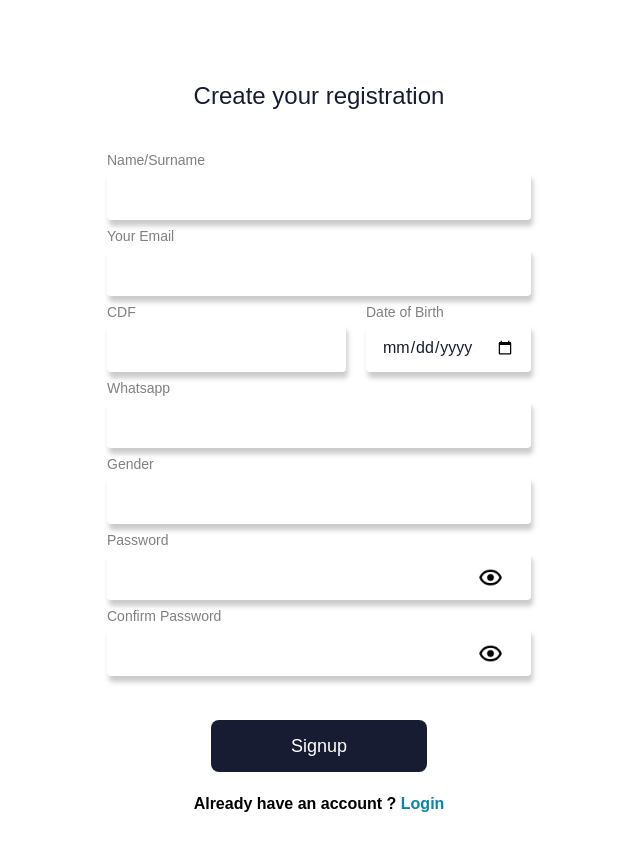
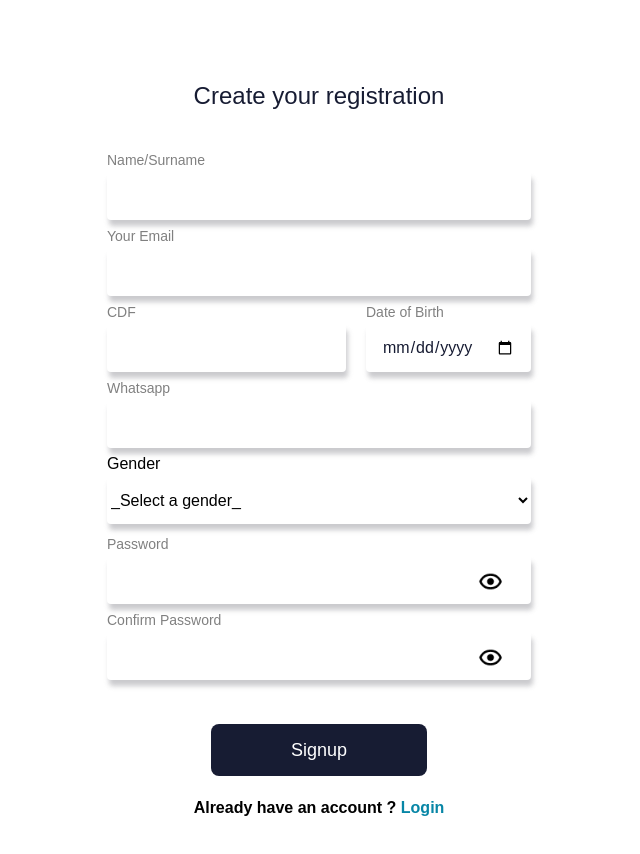
Before and after one commit to asjadcommon123/money-pay, a React (Create React App) app: page /signup in a window 1280 px wide. Shown: the top 854 px of the page, without its empty margins (321-961 px from the left). Built offline with nearby package versions, Linux system fonts and the light colour scheme.

Commit message:
bug fixes

```diff
--- a/package.json
+++ b/package.json
@@ -3,6 +3,7 @@
   "version": "0.1.0",
   "private": true,
   "dependencies": {
+    "@reduxjs/toolkit": "^1.9.3",
     "@testing-library/jest-dom": "^5.16.5",
     "@testing-library/react": "^13.4.0",
     "@testing-library/user-event": "^13.5.0",
@@ -11,8 +12,10 @@
     "react": "^18.2.0",
     "react-dom": "^18.2.0",
     "react-hot-toast": "^2.4.0",
+    "react-redux": "^8.0.5",
     "react-router-dom": "^6.8.1",
     "react-scripts": "5.0.1",
+    "redux-persist": "^6.0.0",
     "web-vitals": "^2.1.4",
     "yup": "^1.0.0"
   },
--- a/src/App.js
+++ b/src/App.js
@@ -14,7 +14,6 @@ function App() {
           <Route exact path="/login" element={<Login />} />
           <Route exact path="/signup" element={<Registration />} />
           <Route exact path="/dashboard" element={<Dashboard />} />
-
           <Route exact path="/checkout" element={<Checkout />} />
         </Routes>
       </Router>
--- /dev/null
+++ b/src/api/auth/index.js
@@ -0,0 +1,28 @@
+import toast from 'react-hot-toast';
+import instance from '../../apiInstance';
+
+export const loginUser = async (body) => {
+  try {
+    const response = await instance({
+      method: 'post',
+      url: 'login',
+      data: body,
+    });
+    return response.data.access_token;
+  } catch (error) {
+    toast.error(error.response.data.detail);
+  }
+};
+
+export const registerUser = async (body) => {
+  try {
+    const response = await instance({
+      method: 'post',
+      url: 'register',
+      data: body,
+    });
+    return response.data;
+  } catch (error) {
+    console.log(error);
+  }
+};
--- /dev/null
+++ b/src/apiInstance.js
@@ -0,0 +1,39 @@
+import axios from 'axios';
+
+const instance = axios.create({
+  baseURL: 'https://testapp1-khaki.vercel.app/',
+});
+
+let store;
+
+export const injectStore = (_store) => {
+  store = _store;
+};
+
+instance.interceptors.request.use((config) => {
+  const {
+    auth: { token },
+  } = store.getState();
+
+  const { noToken } = config.headers;
+  delete config.headers.noToken;
+
+  if (!token || noToken) return config;
+
+  const newConfig = {
+    ...config,
+    headers: {
+      ...config.headers,
+      Authorization: `Bearer ${token}`,
+    },
+  };
+  return newConfig;
+});
+export default instance;
+
+// headers: {
+//     Authorization: 'Bearer ',
+//     Accept: 'application/json',
+//     'Content-Type': 'application/json',
+//   },
+//   // .. other options
--- a/src/index.js
+++ b/src/index.js
@@ -1,15 +1,22 @@
-import React from "react";
-import ReactDOM from "react-dom/client";
-import "./index.css";
-import App from "./App";
-import reportWebVitals from "./reportWebVitals";
-import { Toaster } from "react-hot-toast";
+import React from 'react';
+import ReactDOM from 'react-dom/client';
+import { Toaster } from 'react-hot-toast';
+import { Provider } from 'react-redux';
+import { PersistGate } from 'redux-persist/integration/react';
+import App from './App';
+import './index.css';
+import reportWebVitals from './reportWebVitals';
+import store, { persistor } from './store';
 
-const root = ReactDOM.createRoot(document.getElementById("root"));
+const root = ReactDOM.createRoot(document.getElementById('root'));
 root.render(
   <React.StrictMode>
-    <Toaster />
-    <App />
+    <Provider store={store}>
+      <PersistGate loading={null} persistor={persistor}>
+        <Toaster position="top-center" />
+        <App />
+      </PersistGate>
+    </Provider>
   </React.StrictMode>
 );
 
--- a/src/pages/Dashboard.jsx
+++ b/src/pages/Dashboard.jsx
@@ -1,48 +1,32 @@
-import axios from 'axios';
 import React, { useEffect, useRef, useState } from 'react';
+import { useDispatch, useSelector } from 'react-redux';
 import DashboardFooter from '../components/DashboardFooter';
 import ImageCard from '../components/ImageCard';
 import Loading from '../components/loader/Loading';
 import Notification from '../components/Notification';
+import {
+  pageCounter,
+  updateProfilesList,
+  uploadProfiles,
+} from '../redux/DashboardSlice';
 
 const Dashboard = () => {
-  const [dataItems, setDataItems] = useState([]);
-  const [isLoading, setIsLoading] = useState(false);
   const [isFetching, setIsFetching] = useState(false);
-  const [pageState, setPageState] = useState(0);
   const listener = useRef(true);
-
-  const getProfiles = (page) => {
-    const items = JSON.parse(localStorage.getItem('token'));
-    const url = `https://testapp1-khaki.vercel.app/feed?page=${page}&page_size=15`;
-    axios
-      .get(url, {
-        headers: {
-          Authorization: 'Bearer ' + items,
-          Accept: 'application/json',
-          'Content-Type': 'application/json',
-        },
-      })
-      .then((res) => {
-        setDataItems((prev) => [...prev, ...res.data]);
-        setIsLoading(false);
-      })
-      .catch((err) => {
-        console.log(err);
-      });
-  };
+  const { isLoading, pageNumber, profiles } = useSelector(
+    (state) => state.dashboard
+  );
+  const dispatch = useDispatch();
 
   const increase = () => {
-    // setIsFetching(true);
-    setPageState((prev) => prev + 1);
-    console.log(pageState);
+    dispatch(pageCounter());
+    setIsFetching(false);
   };
 
   useEffect(() => {
     if (listener.current) {
       listener.current = false;
-      setIsLoading(true);
-      getProfiles(pageState);
+      dispatch(uploadProfiles(pageNumber));
     }
     // eslint-disable-next-line react-hooks/exhaustive-deps
   }, []);
@@ -53,10 +37,10 @@ const Dashboard = () => {
     if (listInnerRef.current) {
       const { scrollTop, scrollHeight, clientHeight } = listInnerRef.current;
       if (scrollTop + clientHeight === scrollHeight) {
-        increase();
+        setIsFetching(true);
         setTimeout(() => {
-          getProfiles(pageState);
-          setIsFetching(false);
+          increase();
+          dispatch(updateProfilesList(pageNumber));
         }, 1500);
         return;
       }
@@ -66,7 +50,6 @@ const Dashboard = () => {
   return (
     <div className="relative overflow-auto px-6 flex flex-col items-center pb-24 justify-center pt-20 bg-hero-pattern h-screen ">
       <Notification />
-      <button onClick={increase}>click</button>
       {isLoading ? (
         <Loading />
       ) : (
@@ -75,7 +58,7 @@ const Dashboard = () => {
           ref={listInnerRef}
           className=" mt-10 overflow-auto h-screen"
         >
-          {dataItems?.map(({ URL, likes, id }, idx) => {
+          {profiles?.map(({ URL, likes, id }, idx) => {
             return (
               <div key={idx} className="flex justify-center max-w-[786px]  ">
                 <ImageCard src={URL} likes={likes} id={id} />
--- a/src/pages/Login.jsx
+++ b/src/pages/Login.jsx
@@ -1,18 +1,18 @@
-import axios from 'axios';
 import { useFormik } from 'formik';
-import React, { useState } from 'react';
-import toast from 'react-hot-toast';
+import React from 'react';
+import { useDispatch, useSelector } from 'react-redux';
 import { useNavigate } from 'react-router-dom';
 import ErrorMessage from '../components/ErrorMessage';
 import InputField from '../components/Input';
 import Loading from '../components/loader/Loading';
+import { userLogin } from '../redux/authSlice';
 import { loginSchema } from '../validation/Schema';
 import './pages.css';
+
 const Login = () => {
-  const [errorMessage, setErrorMessage] = useState('');
-  const [authenticationError, setAuthenticationError] = useState(false);
-  const [isLoading, setIsloading] = useState(false);
   const navigate = useNavigate();
+  const { isLoading } = useSelector((state) => state.auth);
+  const dispatch = useDispatch();
   const formik = useFormik({
     initialValues: {
       email: '',
@@ -20,34 +20,15 @@ const Login = () => {
     },
     validationSchema: loginSchema,
     onSubmit: (values) => {
-      setIsloading(true);
-      const url = 'https://testapp1-khaki.vercel.app/login';
       const body = {
         email: formik.values.email,
         password: formik.values.password,
       };
-      axios
-        .post(url, body, {
-          headers: {
-            Accept: 'application/json',
-            'Content-Type': 'application/json',
-          },
-        })
-        .then(function (response) {
-          const token = response.data.access_token;
-          localStorage.setItem('token', JSON.stringify(token));
-          toast.success('logged In');
-          setIsloading(false);
+      dispatch(userLogin(body)).then((data) => {
+        if (!data.payload.code) {
           navigate('/dashboard');
-        })
-        .catch((res) => {
-          setErrorMessage(res.response.data.detail);
-          setAuthenticationError(true);
-          setTimeout(() => {
-            setAuthenticationError(false);
-            setIsloading(false);
-          }, 1200);
-        });
+        }
+      });
     },
   });
   return (
@@ -60,11 +41,6 @@ const Login = () => {
           <h1 className="text-2xl font-medium mb-10 w-full text-center text-[#171C33]">
             Log in and start earning
           </h1>
-          {authenticationError && (
-            <p className="text-danger-red text-center text-sm font-semibold mb-3">
-              {errorMessage}
-            </p>
-          )}
           <InputField
             type="text"
             label="Email"
--- a/src/pages/Registration.jsx
+++ b/src/pages/Registration.jsx
@@ -1,29 +1,30 @@
 import { useFormik } from 'formik';
-import React, { useState } from 'react';
-// import { toast } from "react-hot-toast";
-import axios from 'axios';
+import React from 'react';
 import toast from 'react-hot-toast';
+import { useDispatch, useSelector } from 'react-redux';
 import { useNavigate } from 'react-router-dom';
 import ErrorMessage from '../components/ErrorMessage';
 import InputField from '../components/Input';
+import Loading from '../components/loader/Loading';
+import { userRegister } from '../redux/authSlice';
 import { registrationSchema } from '../validation/Schema';
 import './pages.css';
 const Registration = () => {
-  const [errorMessage, setErrorMessage] = useState('');
-  const [authenticationError, setAuthenticationError] = useState(false);
+  const dispatch = useDispatch();
+  const { isLoading } = useSelector((state) => state.auth);
   const formik = useFormik({
     initialValues: {
       email: '',
       name: '',
       cdf: '',
       dob: '',
+      gender: '',
       password: '',
       confirmPassword: '',
       whatsapp: '',
     },
     validationSchema: registrationSchema,
     onSubmit: () => {
-      const url = 'https://testapp1-khaki.vercel.app/register';
       const body = {
         name: formik.values.name,
         email: formik.values.email,
@@ -31,24 +32,13 @@ const Registration = () => {
         password: formik.values.password,
         confirmPassword: formik.values.confirmPassword,
       };
-      axios
-        .post(url, body, {
-          headers: {
-            Accept: 'application/json',
-            'Content-Type': 'application/json',
-          },
-        })
-        .then(function (response) {
-          toast.success('Signed up Sucessfully');
-          navigate('/login');
-        })
-        .catch((res) => {
-          setErrorMessage(res.response.data.detail);
-          setAuthenticationError(true);
-          setTimeout(() => {
-            setAuthenticationError(false);
-          }, 1200);
-        });
+
+      dispatch(userRegister(body)).then((data) => {
+        if (data.payload) {
+          navigate('/dashboard');
+        }
+        toast.error('An error occured');
+      });
     },
   });
 
@@ -63,11 +53,6 @@ const Registration = () => {
           onSubmit={formik.handleSubmit}
           className=" form w-full  p-4 pb-12 rounded-xl "
         >
-          {authenticationError && (
-            <p className="text-danger-red text-center text-sm font-semibold mb-3">
-              {errorMessage}
-            </p>
-          )}
           <InputField
             plain
             label="Name/Surname"
@@ -140,33 +125,31 @@ const Registration = () => {
             <ErrorMessage>{formik.errors.email}</ErrorMessage>
           ) : null}
 
-          <InputField
-            plain
-            type="text"
+          <label for="gender">Gender</label>
+          <select
+            name="gender"
             id="gender"
-            label="Gender"
-            name="gender"
             onChange={formik.handleChange}
             onBlur={formik.handleBlur}
             value={formik.values.gender}
-          />
+            className="w-full shadow-xl rounded h-12 mb-2 bg-white outline-none"
+          >
+            <option value="" label="_Select a gender_">
+              Select a gender
+            </option>
+            <option className="cursor-pointer" value="Male">
+              Male
+            </option>
+            <option className="cursor-pointer" value="Female">
+              Female
+            </option>
+            <option className="cursor-pointer" value="Prefer not to say">
+              Prefer not to say
+            </option>
+          </select>
           {formik.touched.gender && formik.errors.gender ? (
             <ErrorMessage>{formik.errors.email}</ErrorMessage>
           ) : null}
-
-          {/* <label for="gender">Gender</label>
-          {/* <select
-            name="gender"
-            id="gender"
-            className="w-full shadow-xl rounded h-12 mb-2"
-          >
-            <option className="cursor-pointer" value="male">
-              Male
-            </option>
-            <option className="cursor-pointer" value="female">
-              Female
-            </option>
-          </select> */}
           <InputField
             type="password"
             id="password"
@@ -198,7 +181,7 @@ const Registration = () => {
               type="submit"
               className=" px-20 py-3 bg-[#171C33] rounded-lg text-[#fff] font-medium text-lg mt-10"
             >
-              Signup
+              {isLoading ? <Loading /> : 'Signup'}
             </button>
           </div>
           <p className="text-center mt-5 font-semibold">
--- /dev/null
+++ b/src/redux/DashboardSlice.jsx
@@ -0,0 +1,46 @@
+import { createAsyncThunk, createSlice } from '@reduxjs/toolkit';
+import { getProfiles } from '../api/dashboard';
+
+const initialState = {
+  isLoading: false,
+  pageNumber: 2,
+  profiles: [],
+};
+
+export const uploadProfiles = createAsyncThunk(
+  'dashboard/uploadProfiles',
+  getProfiles
+);
+export const updateProfilesList = createAsyncThunk(
+  'dashboard/uploadProfilesList',
+  getProfiles
+);
+
+export const dashboardSlice = createSlice({
+  name: 'dashboard',
+  initialState,
+  reducers: {
+    pageCounter: (state) => {
+      state.pageNumber = state.pageNumber + 1;
+    },
+  },
+  extraReducers: (builder) => {
+    builder.addCase(uploadProfiles.fulfilled, (state, action) => {
+      state.profiles = action.payload;
+      state.isLoading = false;
+    });
+    builder.addCase(uploadProfiles.pending, (state) => {
+      state.isLoading = true;
+    });
+    builder.addCase(uploadProfiles.rejected, (state) => {
+      state.isLoading = false;
+    });
+    builder.addCase(updateProfilesList.fulfilled, (state, action) => {
+      state.profiles = [...state.profiles, ...action.payload];
+    });
+  },
+});
+
+export const { pageCounter } = dashboardSlice.actions;
+
+export default dashboardSlice.reducer;
--- /dev/null
+++ b/src/redux/authSlice.jsx
@@ -0,0 +1,41 @@
+import { createAsyncThunk, createSlice } from '@reduxjs/toolkit';
+import { loginUser, registerUser } from '../api/auth';
+
+export const userLogin = createAsyncThunk('auth/userLogin', loginUser);
+export const userRegister = createAsyncThunk('auth/userRegister', registerUser);
+
+const initialState = {
+  token: null,
+  isLoading: false,
+};
+
+export const authSlice = createSlice({
+  name: 'auth',
+  initialState,
+  reducers: {},
+  extraReducers: (builder) => {
+    builder.addCase(userLogin.fulfilled, (state, action) => {
+      state.token = action.payload;
+      state.isLoading = false;
+    });
+    builder.addCase(userLogin.rejected, (state) => {
+      state.token = null;
+      state.isLoading = false;
+    });
+    builder.addCase(userLogin.pending, (state) => {
+      state.isLoading = true;
+    });
+
+    builder.addCase(userRegister.fulfilled, (state, action) => {
+      state.isLoading = false;
+    });
+    builder.addCase(userRegister.rejected, (state) => {
+      state.isLoading = false;
+    });
+    builder.addCase(userRegister.pending, (state) => {
+      state.isLoading = true;
+    });
+  },
+});
+
+export default authSlice.reducer;
--- /dev/null
+++ b/src/store.js
@@ -0,0 +1,43 @@
+import { combineReducers, configureStore } from '@reduxjs/toolkit';
+import {
+  FLUSH,
+  PAUSE,
+  PERSIST,
+  persistReducer,
+  persistStore,
+  PURGE,
+  REGISTER,
+  REHYDRATE,
+} from 'redux-persist';
+import authSliceReducer from '../src/redux/authSlice';
+import dashboardReducer from '../src/redux/DashboardSlice';
+import { injectStore } from './apiInstance';
+
+// import { FLUSH, PAUSE, PERSIST, persistReducer, PURGE, REGISTER, REHYDRATE } from 'redux-persist';
+import storage from 'redux-persist/lib/storage';
+
+const persistConfig = {
+  key: 'root',
+  version: 1,
+  storage,
+};
+
+const rootReducer = combineReducers({
+  auth: authSliceReducer,
+  dashboard: dashboardReducer,
+});
+
+export const persistedReducer = persistReducer(persistConfig, rootReducer);
+
+const store = configureStore({
+  reducer: persistedReducer,
+  middleware: (getDefaultMiddleware) =>
+    getDefaultMiddleware({
+      serializableCheck: {
+        ignoredActions: [FLUSH, REHYDRATE, PAUSE, PERSIST, PURGE, REGISTER],
+      },
+    }),
+});
+injectStore(store);
+export const persistor = persistStore(store);
+export default store;
```
Also changed, not shown: src/api/dashboard/index.js (added, +13 -0 lines), 1 other file (tests, documents, lock files or other folders).
